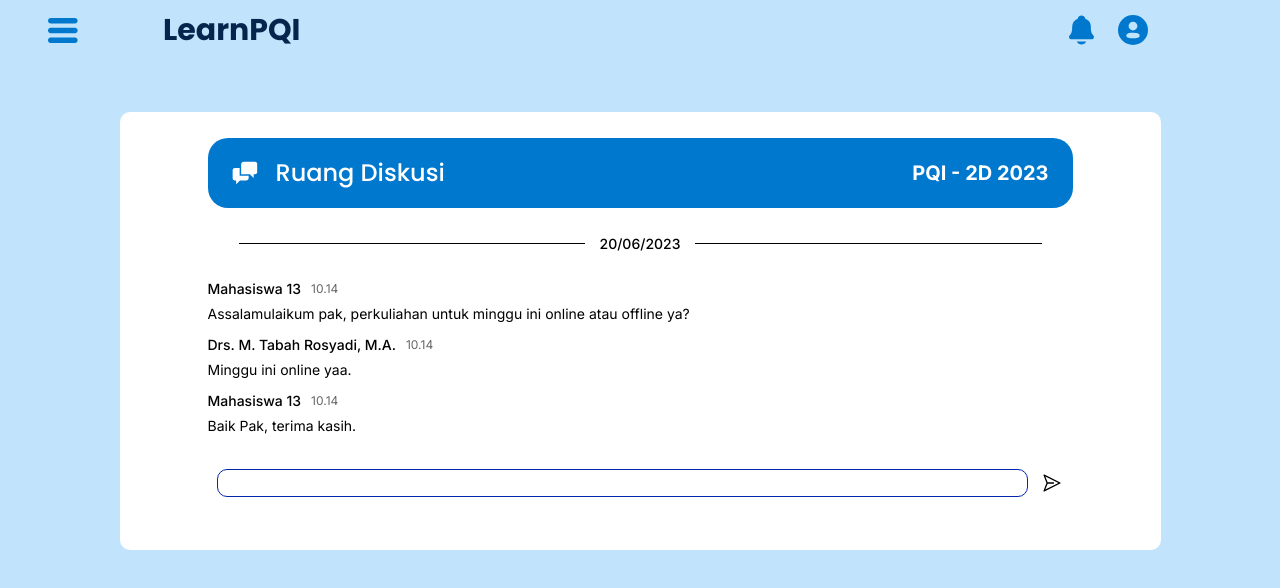
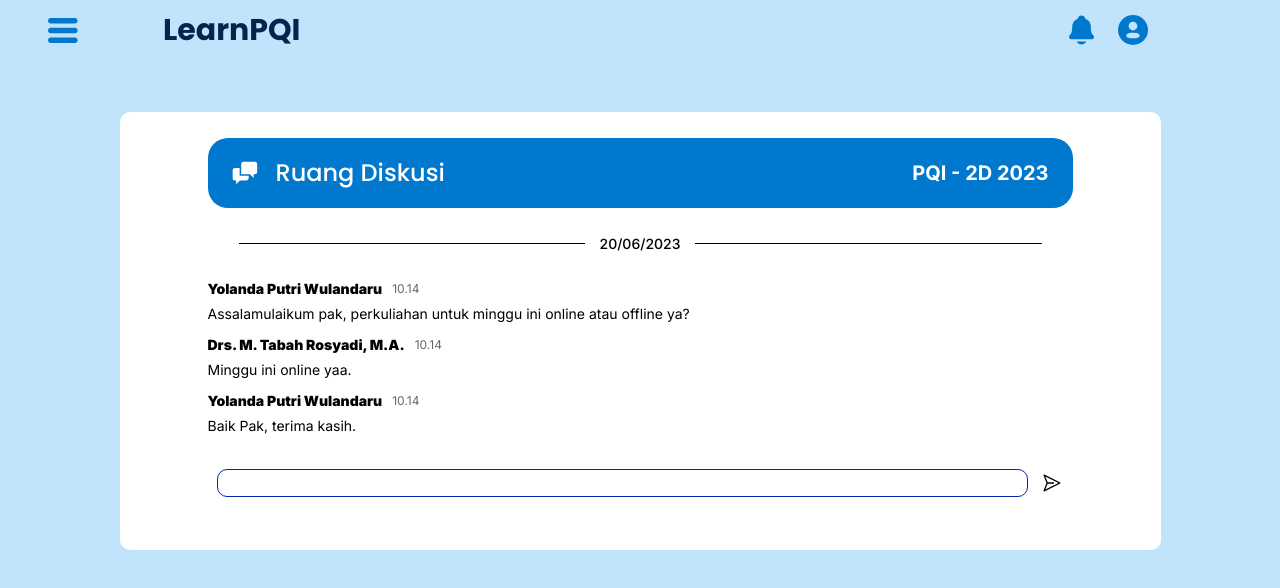
Before and after one commit to zafahreza/learn-pqi, a Next.js app: page /Dashboard/RuangDiskusi in a window 1280 px wide. Shown: the top 588 px of the page. Built offline with nearby package versions, Linux system fonts and the light colour scheme.

Commit message:
fix layout

```diff
--- a/app/component/ForgetPasswordForm.js
+++ b/app/component/ForgetPasswordForm.js
@@ -9,7 +9,7 @@
     const [showModal, setShowModal] = useState(false);
 
     return(
-        <form className="flex flex-col justify-center w-3/5">
+        <form className="flex flex-col justify-center w-3/5 py-10">
             <p className="font-[700] text-2xl leading-9 mb-6 text-center">Lupa Password</p>
             <p className="self-center mb-6 leading-[19.36px] font-[400] w-[320px] text-[15px]">Masukkan alamat email yang Anda gunakan.<br/>Kami akan mengirimkan tautan untuk<br/>mengatur ulang kata sandi Anda</p>
             <div className="flex flex-col mb-6 self-center">
--- a/app/component/HafalanPraktikumIbadahDetail.js
+++ b/app/component/HafalanPraktikumIbadahDetail.js
@@ -5,7 +5,7 @@
 
 export default function HafalanPraktikumIbadahDetail(){
     return(
-        <div className="flex flex-col items-center pt-[60px]">
+        <div className="flex flex-col items-center pt-[60px] mb-20">
             <div className="w-[850px] h-[140px] flex flex-col justify-center pl-[58px] bg-[#0078CE] rounded-[20px] mt-[40px] mb-[28px]">
                 <Link href="/Dashboard/PraktikumIbadah/HafalanSection" className="font-Poppins font-[600] text-[20px] text-white">Praktikum Ibadah</Link>
                 <p className="font-[600] text-[32px] text-white">Doa sebelum belajar</p>
--- a/app/component/HafalanPraktikumQiroahDetail.js
+++ b/app/component/HafalanPraktikumQiroahDetail.js
@@ -5,7 +5,7 @@
 
 export default function HafalanPraktikumQiroahDetail(){
     return(
-        <div className="flex flex-col items-center pt-[60px]">
+        <div className="flex flex-col items-center pt-[60px] mb-20">
             <div className="w-[850px] h-[140px] flex flex-col justify-center pl-[58px] bg-[#0078CE] rounded-[20px] mt-[40px] mb-[28px]">
                 <Link href="/Dashboard/PraktikumQiroah/HafalanSection" className="font-Poppins font-[600] text-[20px] text-white">Praktikum Qiroah</Link>
                 <p className="font-[600] text-[32px] text-white">Surah An- Naba</p>
--- a/app/component/Mahasiswa.js
+++ b/app/component/Mahasiswa.js
@@ -6,7 +6,7 @@
                 <div>
                     <p className="font-[500] text-[16px]">Mahasiswa { index + 1 }</p>
                     <div className="flex gap-1">
-                        <p className="font-[500] text-[16px] text-black flex">NIP : </p>
+                        <p className="font-[500] text-[16px] text-black flex">NIM : </p>
                         <p className="font-[500] text-[16px] text-black flex">1120091000000{index + 1 }</p>
                     </div>
                 </div>
--- a/app/component/MainRuangDiskusi.js
+++ b/app/component/MainRuangDiskusi.js
@@ -45,21 +45,21 @@
                 </div>
                 <div className="flex flex-col gap-1 mb-[10px]">
                     <div className="flex gap-[10px] items-center">
-                        <p className="font-[500] text-[14px] text-black">Mahasiswa 13</p>
+                        <p className="font-[900] text-[14px] text-black">Yolanda Putri Wulandaru</p>
                         <p className="font-[400] text-[12px] text-black opacity-60">10.14</p>
                     </div>
                     <p className="font-[400] text-[14px] text-black">Assalamulaikum pak, perkuliahan untuk minggu ini online atau offline ya?</p>
                 </div>
                 <div className="flex flex-col gap-1 mb-[10px]">
                     <div className="flex gap-[10px] items-center">
-                        <p className="font-[500] text-[14px] text-black">Drs. M. Tabah Rosyadi, M.A.</p>
+                        <p className="font-[900] text-[14px] text-black">Drs. M. Tabah Rosyadi, M.A.</p>
                         <p className="font-[400] text-[12px] text-black opacity-60">10.14</p>
                     </div>
                     <p className="font-[400] text-[14px] text-black">Minggu ini online yaa.</p>
                 </div>
                 <div className="flex flex-col gap-1 mb-[10px]">
                     <div className="flex gap-[10px] items-center">
-                        <p className="font-[500] text-[14px] text-black">Mahasiswa 13</p>
+                        <p className="font-[900] text-[14px] text-black">Yolanda Putri Wulandaru</p>
                         <p className="font-[400] text-[12px] text-black opacity-60">10.14</p>
                     </div>
                     <p className="font-[400] text-[14px] text-black">Baik Pak, terima kasih.</p>
@@ -68,7 +68,7 @@
                 <div id="Chat" className="flex flex-col items-end gap-1 mb-[10px]" key={index}>
                     <div className="flex gap-[10px] items-center">
                         <p className="font-[400] text-[12px] text-black opacity-60">10.15</p>
-                        <p className="font-[500] text-[14px] text-black">You</p>
+                        <p className="font-[900] text-[14px] text-black">You</p>
                     </div>
                     <p className="font-[400] text-[14px] text-black">{message.text}</p>
                 </div>
--- a/app/component/ResetPasswordForm.js
+++ b/app/component/ResetPasswordForm.js
@@ -32,7 +32,7 @@
     }
 
     return(
-        <form className="flex flex-col justify-center w-3/5">
+        <form className="flex flex-col justify-center w-3/5 py-10">
             <p className="font-[700] text-2xl leading-9 mb-6 text-center">Reset Password</p>
             <div className="flex flex-col mb-6 self-center">
                 <label for="Password" className="leading-4 font-[500] text-black mb-2">Password Baru</label>
--- a/app/component/SignUpMhsForm.js
+++ b/app/component/SignUpMhsForm.js
@@ -43,7 +43,7 @@
                     <img src="/assets/EyeClose.png" alt="" id="EyeIcon" className="cursor-pointer opacity-50" onClick={HandleEyeIcon}></img>
                 </div>
             </div>
-            <Link href="/Dashboard" id="MulaiButton" className="text-[20px] leading-[30px] flex justify-center items-center text-white w-80 h-10 border-[1px] rounded-[10px] border-[#00438f] bg-[#00438f] self-center mb-6">Sign Up</Link>
+            <Link href="/SignIn" id="MulaiButton" className="text-[20px] leading-[30px] flex justify-center items-center text-white w-80 h-10 border-[1px] rounded-[10px] border-[#00438f] bg-[#00438f] self-center mb-6">Sign Up</Link>
             <div className="flex justify-center w-80 self-center mb-[50px]">
                 <p className="font-[500] leading-4 opacity-70 text-black mr-[10px]">Sudah Punya Akun?</p>
                 <Link href="/SignIn" className="font-[500] leading-4 opacity-70 text-black">Sign In</Link>
--- a/app/component/User.js
+++ b/app/component/User.js
@@ -22,13 +22,13 @@
                     <svg width="25" height="25" viewBox="0 0 25 25" fill="none" xmlns="http://www.w3.org/2000/svg">
                         <path fill-rule="evenodd" clip-rule="evenodd" d="M8.33333 7.29167C8.33333 6.1866 8.77232 5.12679 9.55372 4.34539C10.3351 3.56399 11.3949 3.125 12.5 3.125C13.6051 3.125 14.6649 3.56399 15.4463 4.34539C16.2277 5.12679 16.6667 6.1866 16.6667 7.29167C16.6667 8.39674 16.2277 9.45654 15.4463 10.2379C14.6649 11.0193 13.6051 11.4583 12.5 11.4583C11.3949 11.4583 10.3351 11.0193 9.55372 10.2379C8.77232 9.45654 8.33333 8.39674 8.33333 7.29167ZM8.33333 13.5417C6.952 13.5417 5.62724 14.0904 4.65049 15.0672C3.67373 16.0439 3.125 17.3687 3.125 18.75C3.125 19.5788 3.45424 20.3737 4.04029 20.9597C4.62634 21.5458 5.4212 21.875 6.25 21.875H18.75C19.5788 21.875 20.3737 21.5458 20.9597 20.9597C21.5458 20.3737 21.875 19.5788 21.875 18.75C21.875 17.3687 21.3263 16.0439 20.3495 15.0672C19.3728 14.0904 18.048 13.5417 16.6667 13.5417H8.33333Z" fill="black"/>
                     </svg>
-                    <Link href="/Dashboard/Profile">Profile</Link>
+                    <Link href="/Dashboard/Profile" className="w-full">Profile</Link>
                 </div>
                 <div className="hover-lightGrey">
                     <svg width="25" height="25" viewBox="0 0 25 25" fill="none" xmlns="http://www.w3.org/2000/svg">
                         <path fill-rule="evenodd" clip-rule="evenodd" d="M6.25 2.08331C5.4212 2.08331 4.62634 2.41255 4.04029 2.9986C3.45424 3.58466 3.125 4.37951 3.125 5.20831V19.7916C3.125 20.6204 3.45424 21.4153 4.04029 22.0014C4.62634 22.5874 5.4212 22.9166 6.25 22.9166H12.5C13.3288 22.9166 14.1237 22.5874 14.7097 22.0014C15.2958 21.4153 15.625 20.6204 15.625 19.7916V5.20831C15.625 4.37951 15.2958 3.58466 14.7097 2.9986C14.1237 2.41255 13.3288 2.08331 12.5 2.08331H6.25ZM16.9719 7.59685C17.1672 7.40157 17.4321 7.29187 17.7083 7.29187C17.9845 7.29187 18.2495 7.40157 18.4448 7.59685L22.6115 11.7635C22.8067 11.9589 22.9164 12.2238 22.9164 12.5C22.9164 12.7762 22.8067 13.0411 22.6115 13.2364L18.4448 17.4031C18.2483 17.5929 17.9852 17.6978 17.7121 17.6955C17.439 17.6931 17.1777 17.5835 16.9846 17.3904C16.7914 17.1973 16.6819 16.936 16.6795 16.6629C16.6771 16.3898 16.7821 16.1266 16.9719 15.9302L19.3604 13.5416H10.4167C10.1404 13.5416 9.87545 13.4319 9.6801 13.2365C9.48475 13.0412 9.375 12.7762 9.375 12.5C9.375 12.2237 9.48475 11.9588 9.6801 11.7634C9.87545 11.5681 10.1404 11.4583 10.4167 11.4583H19.3604L16.9719 9.06977C16.7766 8.87443 16.6669 8.60953 16.6669 8.33331C16.6669 8.0571 16.7766 7.7922 16.9719 7.59685Z" fill="black"/>
                     </svg>
-                    <Link href="/">Sign Out</Link>
+                    <Link href="/" className="w-full">Sign Out</Link>
                 </div>
             </div>
             <svg width="210" height="145" viewBox="0 0 210 145" fill="none" xmlns="http://www.w3.org/2000/svg">
```
